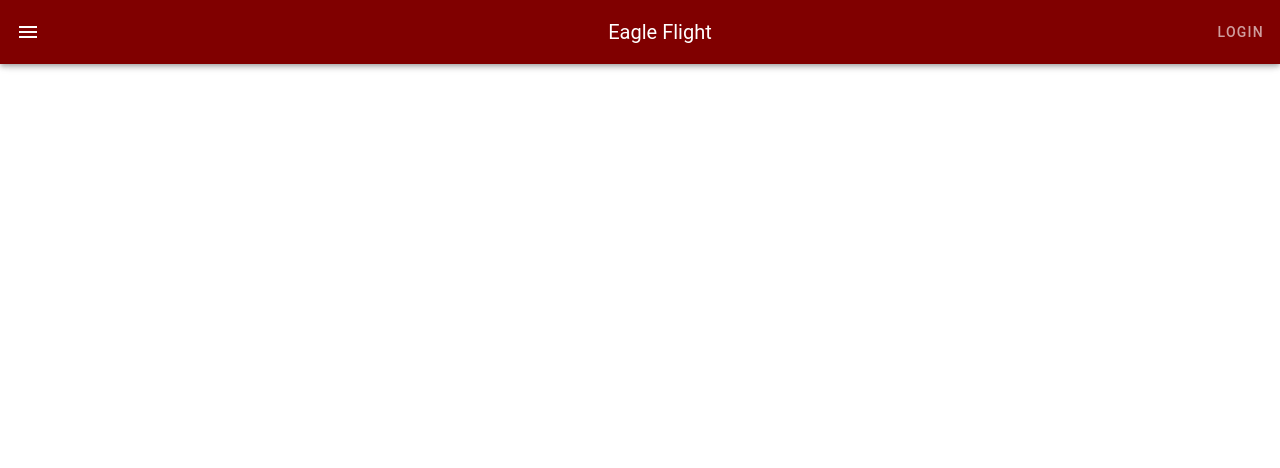
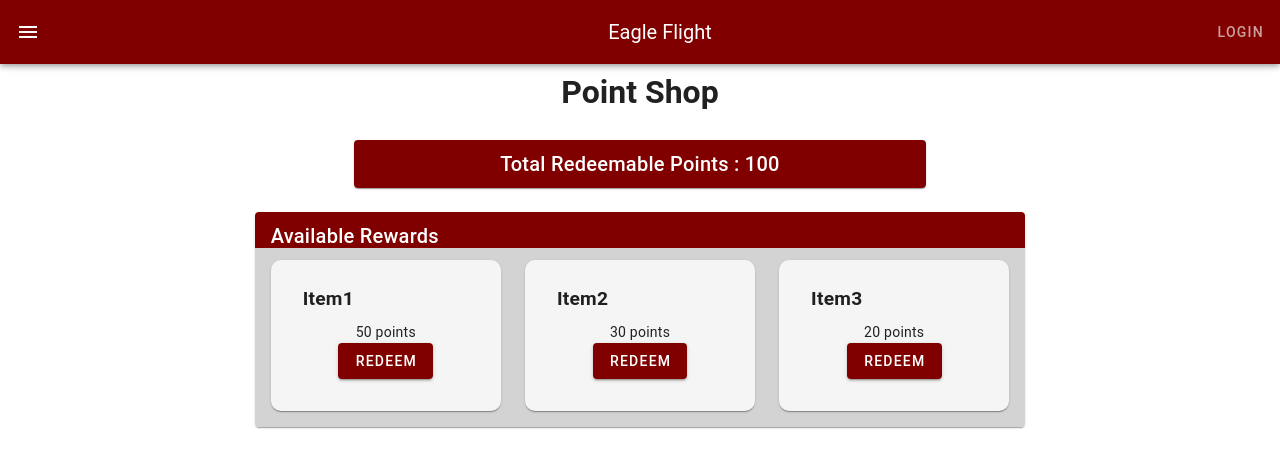
Before and after one commit to Thierrynsanzabera/SE5-Eagle-Flight-Frontend, a Vue app in the folder eagle-flight/: page /point-shop in a window 1280 px wide. Shown: the top 468 px of the page. Built offline with nearby package versions, Linux system fonts and the light colour scheme.

Commit message:
Point Shop + Point Shop adminView

```diff
--- a/eagle-flight/src/App.vue
+++ b/eagle-flight/src/App.vue
@@ -8,6 +8,7 @@
           <v-list class="item">
             <v-list-item @click="navigate('')">Home</v-list-item>
             <v-list-item @click="navigate('account-information')">Account Information</v-list-item>
+            <v-list-item @click="navigate('point-shop')">Point Shop</v-list-item>
             <v-list-item @click="navigate('')">Personality Test</v-list-item>
             <v-list-item @click="navigate('')">Schedule a Meeting</v-list-item>
             <v-list-item @click="navigate('')">Resume Builder</v-list-item>
--- a/eagle-flight/src/router/router.js
+++ b/eagle-flight/src/router/router.js
@@ -8,10 +8,12 @@ import LoginView from "../views/LoginView.vue";
 // import MyInfoView from "@/views/MyInfoView.vue";
 // import AdminView from "@/views/AdminView.vue";
 import AccountInformation from '../views/AccountInformation.vue';
+import PointShop from '../views/PointShop.vue';
 
 const routes = [
   { path: '/', component: TestPage },
   { path: '/account-information', component: AccountInformation},
+  { path: '/point-shop', component: PointShop},
   { path: '/login', component: LoginView}
 ];
 
--- /dev/null
+++ b/eagle-flight/src/views/PointShop.vue
@@ -0,0 +1,162 @@
+<template>
+    <v-container>
+        <!-- Header row -->
+        <v-row justify="center" class="mt-10">
+            <v-col cols="12" class="text-center">
+                <h1>Point Shop</h1>
+            </v-col>
+        </v-row>
+
+        <!-- Total Points Box -->
+        <v-row justify="center">
+            <v-col cols="12" md="6">
+                <v-card>
+                    <v-card-title class="headline text-center">Total Redeemable Points : {{ totalPoints }}</v-card-title>
+                </v-card>
+            </v-col>
+        </v-row>
+
+        <!-- Add Item Form (Visible only for Admin) -->
+        <v-row justify="center" v-if="adminView === 1">
+            <v-col cols="12" md="6">
+                <v-card>
+                    <v-card-title class="headline">Add New Item</v-card-title>
+                    <v-card-text class="card-text-box">
+                        <v-text-field v-model="newItem.name" label="Item Name"></v-text-field>
+                        <v-text-field v-model.number="newItem.points" label="Points Required" type="number"></v-text-field>
+                        <v-btn color="success" @click="addItem">+ Add Item</v-btn>
+                    </v-card-text>
+                </v-card>
+            </v-col>
+        </v-row>
+
+        <!-- Point Shop Items -->
+        <v-row justify="center">
+            <v-col cols="12" md="8">
+                <v-card>
+                    <v-card-title class="headline">Available Rewards</v-card-title>
+                    <v-card-text class="card-text-box">
+                        <v-row>
+                            <v-col v-for="item in pointShopItems" :key="item.id" cols="12" md="4">
+                                <v-card class="reward-item">
+                                    <v-card-title class="reward-title">
+                                        {{ item.name }}
+                                        <span class="admin-icons" v-if="adminView === 1">
+                                            <v-icon color="warning" @click="openEditDialog(item)">mdi-pencil</v-icon>
+                                            <v-icon color="red" @click="deleteItem(item.id)">mdi-close</v-icon>
+                                        </span>
+                                    </v-card-title>
+                                    <v-card-text class="text-center">
+                                        <p>{{ item.points }} points</p>
+                                        <v-btn color="primary" @click="redeemItem(item)" :disabled="item.points > totalPoints">Redeem</v-btn>
+                                    </v-card-text>
+                                </v-card>
+                            </v-col>
+                        </v-row>
+                    </v-card-text>
+                </v-card>
+            </v-col>
+        </v-row>
+
+        <!-- Edit Item Dialog -->
+        <v-dialog v-model="editDialog" max-width="500px">
+            <v-card>
+                <v-card-title class="headline">Edit Item</v-card-title>
+                <v-card-text>
+                    <v-text-field v-model="editItemData.name" label="Item Name"></v-text-field>
+                    <v-text-field v-model.number="editItemData.points" label="Points Required" type="number"></v-text-field>
+                </v-card-text>
+                <v-card-actions>
+                    <v-btn color="green" @click="saveEdit">Save</v-btn>
+                    <v-btn color="red" @click="editDialog = false">Cancel</v-btn>
+                </v-card-actions>
+            </v-card>
+        </v-dialog>
+    </v-container>
+</template>
+
+<script>
+export default {
+    name: 'PointShop',
+    data() {
+        return {
+            totalPoints: 100, // Example value, replace with dynamic data
+            pointShopItems: [
+                { id: 1, name: 'Item1', points: 50 },
+                { id: 2, name: 'Item2', points: 30 },
+                { id: 3, name: 'Item3', points: 20 }
+            ],
+            newItem: { name: '', points: null },
+            adminView: 0, // Temporary variable to store admin view status
+            editDialog: false,
+            editItemData: { id: null, name: '', points: null }
+        };
+    },
+    methods: {
+        redeemItem(item) {
+            if (this.totalPoints >= item.points) {
+                this.totalPoints -= item.points;
+                alert(`You redeemed ${item.name} for ${item.points} points!`);
+            }
+        },
+        addItem() {
+            if (this.newItem.name && this.newItem.points) {
+                this.pointShopItems.push({
+                    id: this.pointShopItems.length + 1,
+                    name: this.newItem.name,
+                    points: this.newItem.points
+                });
+                this.newItem.name = '';
+                this.newItem.points = null;
+            }
+        },
+        openEditDialog(item) {
+            this.editItemData = { ...item };
+            this.editDialog = true;
+        },
+        saveEdit() {
+            let item = this.pointShopItems.find(i => i.id === this.editItemData.id);
+            if (item) {
+                item.name = this.editItemData.name;
+                item.points = this.editItemData.points;
+            }
+            this.editDialog = false;
+        },
+        deleteItem(itemId) {
+            this.pointShopItems = this.pointShopItems.filter(item => item.id !== itemId);
+        }
+    }
+};
+</script>
+
+<style scoped>
+    .headline {
+        background-color: #800000;
+        color: white;
+    }
+    .mt-10 {
+        margin-top: 10rem;
+    }
+    .card-text-box {
+        background-color: lightgrey;
+        padding: 1rem;
+    }
+    .reward-item {
+        background-color: #f5f5f5;
+        padding: 1rem;
+        text-align: center;
+        border-radius: 10px;
+        position: relative;
+    }
+    .reward-title {
+        font-size: 1.2rem;
+        font-weight: bold;
+        display: flex;
+        justify-content: space-between;
+        align-items: center;
+    }
+    .admin-icons {
+        display: flex;
+        gap: 5px;
+    }
+</style>
```
